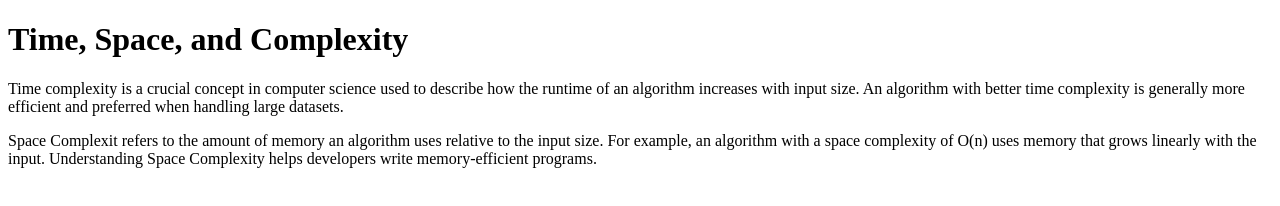
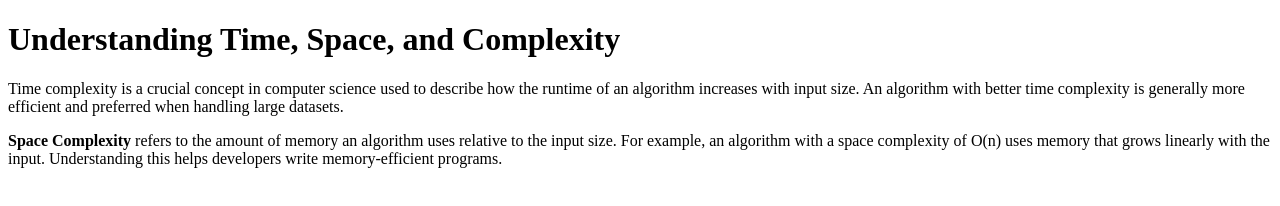
Before and after one commit to acciojob/time-and-space-complexity-Akki789, a website: page main.html in a window 1280 px wide. Drawn offline with Linux system fonts and the light colour scheme.

Commit message:
created a submission

```diff
--- a/main.html
+++ b/main.html
@@ -7,8 +7,7 @@
 </head>
 
 <body>
-	<!-- the entire body must be written by student -->
-	 <h1>Time, Space, and Complexity</h1>
+	<h1>Understanding Time, Space, and Complexity</h1>
 
     <p>
         Time complexity is a crucial concept in computer science used to describe how the runtime of an algorithm
@@ -17,9 +16,9 @@
     </p>
 
     <p>
-        Space Complexit refers to the amount of memory an algorithm uses relative to the input size.
+        <b>Space Complexity</b> refers to the amount of memory an algorithm uses relative to the input size.
         For example, an algorithm with a space complexity of O(n) uses memory that grows linearly with the input.
-        Understanding Space Complexity helps developers write memory-efficient programs.
+        Understanding this helps developers write memory-efficient programs.
     </p>
     <script type="text/javascript" src="./script.js">
 </script>
```
